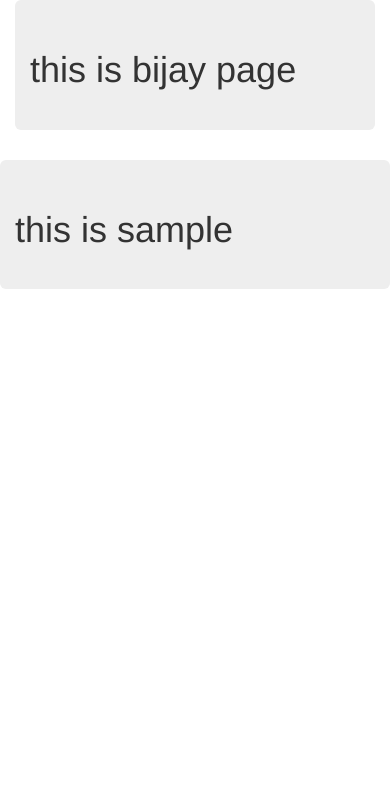
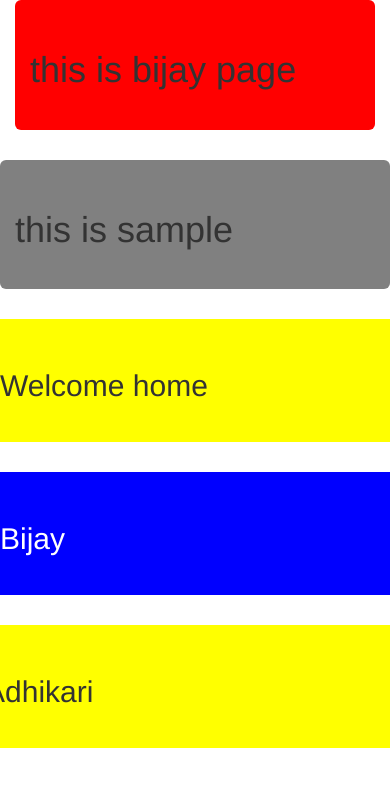
Before and after one commit to Bijay555/django-project, a Django app: page /botreg/ in a window 390 px wide. Shown: the top 787 px of the page. Run offline with Django 3.2, Linux system fonts and the light colour scheme; some libraries are stand-ins or nearby versions.

Commit message:
created dynamic websites

```diff
--- a/djangoproject/urls.py
+++ b/djangoproject/urls.py
@@ -27,5 +27,6 @@ urlpatterns = [
     path('extcss/', views.excr, name="extncss"),
     path('jspcss/',views.jsp, name="jspcss"),
     path('register/', views.reg, name="reg"),
-    path('botreg/', views.regi,name="botreg")
+    path('botreg/', views.regi,name="botreg"),
+    path('regform/',views.rgform,name="regf"),
 ]
--- a/myapp/templates/myapp/botreg.html
+++ b/myapp/templates/myapp/botreg.html
@@ -5,17 +5,32 @@
 	<meta charset="utf-8">
   <meta name="viewport" content="width=device-width, initial-scale=1">
   <link rel="stylesheet" href="https://maxcdn.bootstrapcdn.com/bootstrap/3.4.1/css/bootstrap.min.css">
+  <style type="text/css">
+  	.jumbotron{
+  		background-color: yellow;
+  	}
+  	#kl{
+  		background-color: red;
+  	}
+  	#yu{
+  		background-color: grey;
+  	}
+  	#qw{
+  		background-color: blue;
+  		color: white;
+  	}
+  </style>
 </head>
 <body>
 	<div class="container">
-		<div class="jumbotron">
+		<div class="jumbotron" id="kl">
 			<h1>this is bijay page</h1>
 		</div>
 	</div>
 
 	<div class="container">
 		<div class="row">
-			<div class="jumbotron">
+			<div class="jumbotron" id="yu">
 				<h1>this is sample</h1>
 
 			</div>
@@ -25,6 +40,24 @@
 
 
 	</div>
+	<div class="row">
+		<div class="col-md-4">
+			<div class="jumbotron">
+				<h2>Welcome home</h2>
+			</div>
+		</div>
+		<div class="col-md-4">
+			<div class="jumbotron" id="qw">
+				<h2>Bijay</h2>
+			</div>
+		</div>
+		<div class="row">
+		<div class="col-md-4">
+			<div class="jumbotron">
+				<h2>Adhikari</h2>
+			</div>
+		</div>
+	</div>
 
 </body>
 </html>
--- a/myapp/views.py
+++ b/myapp/views.py
@@ -29,3 +29,17 @@ def reg(req):
 
 def regi(req):
 	return render(req, 'myapp/botreg.html')
+
+def rgform(req):
+	if req.method == "POST":
+		# return HttpResponse("Uploaded Successfully")
+		usname = req.POST['uname']
+		pswd = req.POST['pwd']
+		gen = req.POST['gender']
+		language = req.POST['lang']
+		message = req.POST['msg']
+		# print(usname, pswd, gen, language, message)
+		dt = {'username':usname,'password':pswd,'gend':gen,'languag':language,'messag':message}
+		return render(req,'myapp/disp.html',{'fr':dt})
+
+	return render(req,'myapp/registerform.html')
```
Also changed, not shown: myapp/templates/myapp/disp.html (added, +23 -0 lines), myapp/templates/myapp/registerform.html (added, +38 -0 lines).
